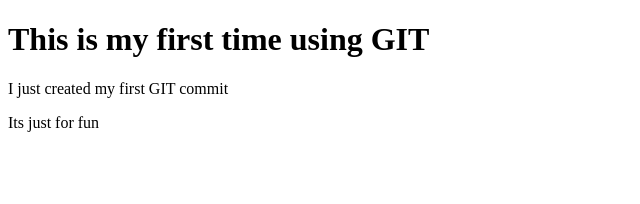
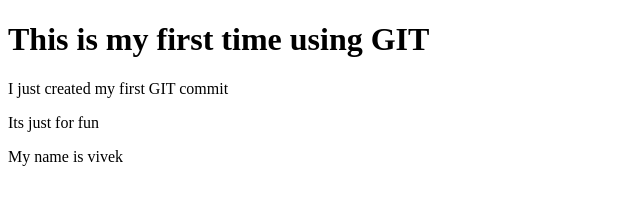
Before and after one commit to vivekvalagadde/FSWD, a plain HTML site: page index.html in a window 1280 px wide. Shown: the whole page, without its empty margins (0-640 px from the left). Drawn offline with Linux system fonts and the light colour scheme.

Commit message:
added my name

```diff
--- a/index.html
+++ b/index.html
@@ -12,5 +12,6 @@
     </h1>
     <p>I just created my first GIT commit</p>
     <p>Its just for fun</p>
+    <p>My name is vivek</p>
 </body>
 </html>
```
